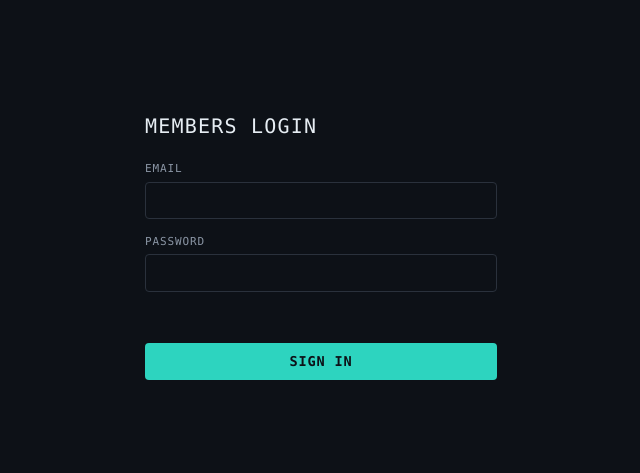
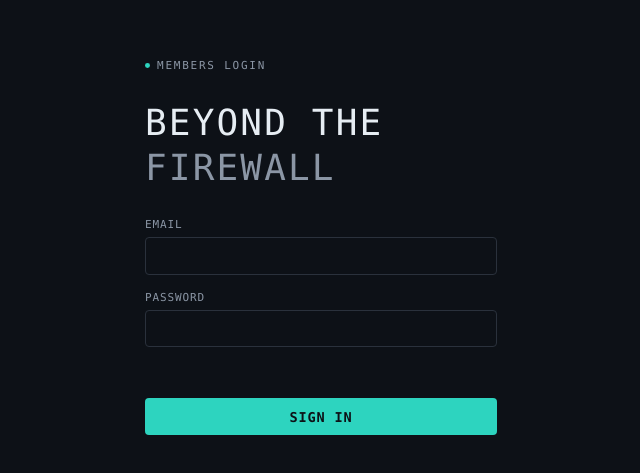
Before and after one commit to stewart-btfw/beyondthefirewall, a website with bundled scripts: page members-backend/public/login.html in a window 1280 px wide. Shown: the part 153-626 px from the top of the page, without its empty margins (319-959 px from the left). Built offline with nearby package versions, Linux system fonts and the light colour scheme; some packages are replaced by stand-ins of ours; files whose address does not match are found by name.

Commit message:
Use consistent 'Beyond the Firewall' heading across login and members pages

```diff
--- a/members-backend/public/login.css
+++ b/members-backend/public/login.css
@@ -25,13 +25,34 @@ body {
 
 main { width: 100%; max-width: 22rem; }
 
+.status {
+  font-size: 0.6875rem;
+  letter-spacing: 0.16em;
+  text-transform: uppercase;
+  color: var(--muted);
+  margin: 0 0 1.75rem;
+}
+
+.status .dot {
+  display: inline-block;
+  width: 0.45em;
+  height: 0.45em;
+  background: var(--permit);
+  border-radius: 50%;
+  margin-right: 0.65em;
+  vertical-align: 0.08em;
+}
+
 h1 {
-  font-size: 1.25rem;
+  font-size: clamp(1.5rem, 6vw, 2.25rem);
   font-weight: 500;
+  line-height: 1.25;
   text-transform: uppercase;
   letter-spacing: 0.06em;
-  margin: 0 0 1.5rem;
+  margin: 0 0 1.75rem;
 }
+
+h1 .dim { color: var(--muted); }
 
 label {
   display: block;
--- a/members-backend/public/login.html
+++ b/members-backend/public/login.html
@@ -10,7 +10,8 @@
 </head>
 <body>
 <main>
-  <h1>Members Login</h1>
+  <p class="status"><span class="dot"></span>Members login</p>
+  <h1>Beyond the<br><span class="dim">Firewall</span></h1>
   <form id="login-form" novalidate>
     <label for="email">Email</label>
     <input type="email" id="email" name="email" autocomplete="email" required>
```
Also changed, not shown: members-backend/gated-content/index.html (+2 -2 lines).
